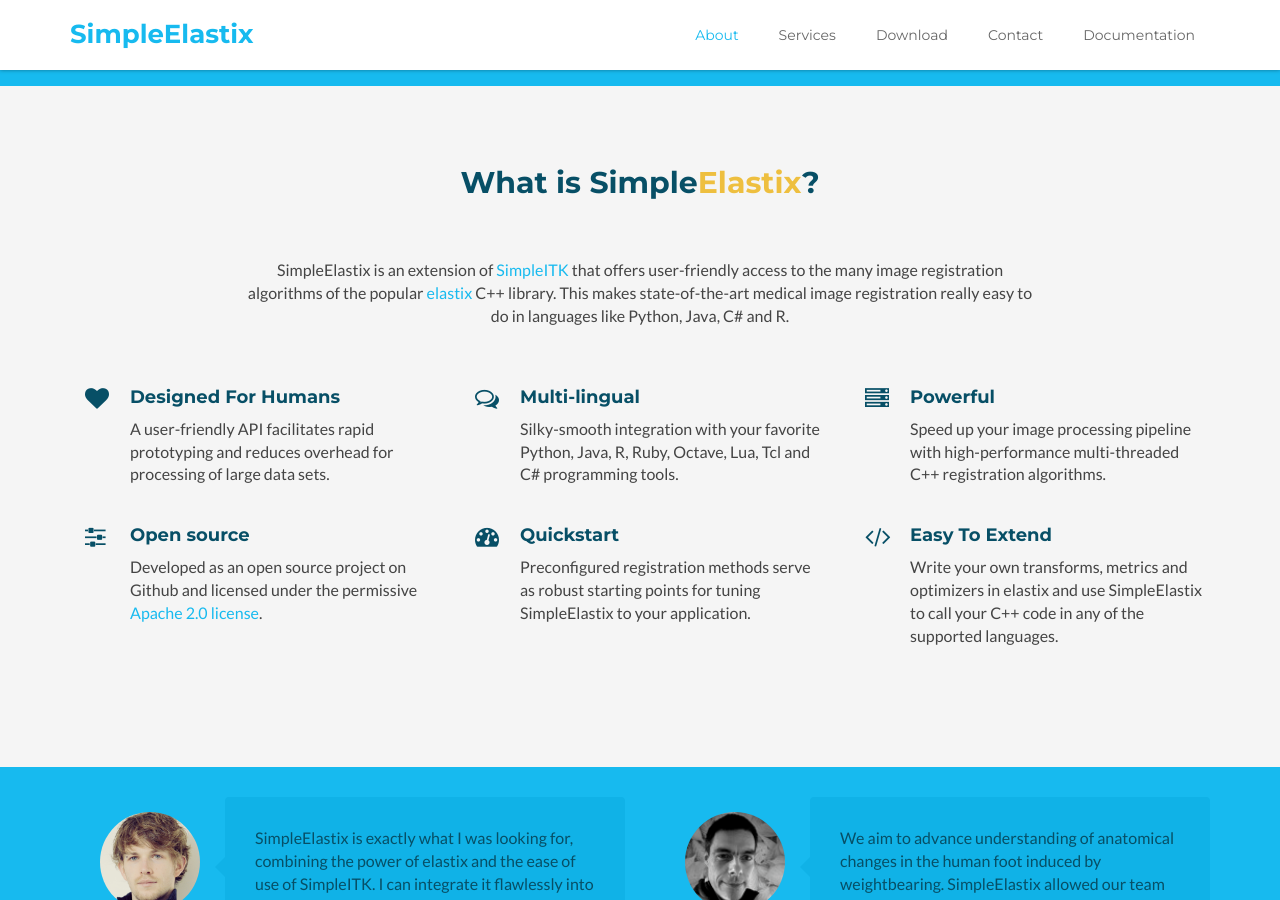
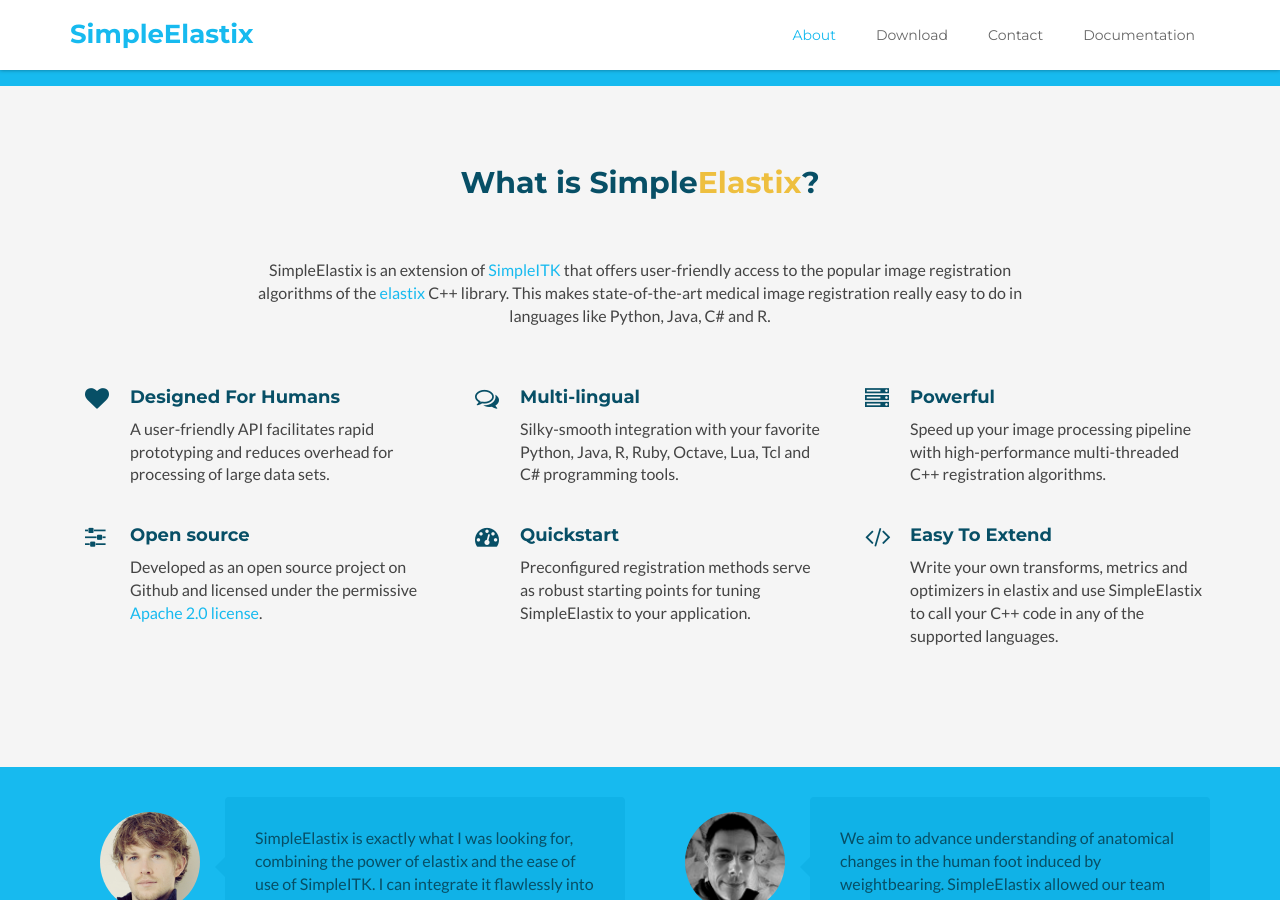
Before and after one commit to simpleelastix/simpleelastix, a Jekyll site: the page built from index.html, in a window 1280 px wide and 900 px high, scrolled down 698 px. Built offline with Jekyll 4.4.1, drawn with Linux system fonts in a browser that asks for light colours; grey boxes are pictures that could not be loaded.

Commit message:
ENH: Remove services section

```diff
--- a/_includes/about.html
+++ b/_includes/about.html
@@ -2,10 +2,7 @@
     <section id="about" class="about section">
         <div class="container">
             <h2 class="title text-center">What is Simple<span class="highlight">Elastix</span>?</h2>
-            <p class="intro text-center">SimpleElastix is an extension of <a href="http://www.simpleitk.org/">SimpleITK</a> that offers user-friendly access to the many image registration algorithms of the popular <a href="http://elastix.isi.uu.nl/">elastix</a> C++ library. This makes state-of-the-art medical image registration really easy to do in languages like Python, Java, C# and R.</p>
-
-
-
+            <p class="intro text-center">SimpleElastix is an extension of <a href="http://www.simpleitk.org/">SimpleITK</a> that offers user-friendly access to the popular image registration algorithms of the <a href="http://elastix.isi.uu.nl/">elastix</a> C++ library. This makes state-of-the-art medical image registration really easy to do in languages like Python, Java, C# and R.</p>
             <div class="row">
                 <div class="item col-md-4 col-sm-6 col-xs-12">
                     <div class="icon-holder">
--- a/_includes/header.html
+++ b/_includes/header.html
@@ -19,7 +19,6 @@
                 <ul class="nav navbar-nav">
                     <li class="active nav-item sr-only"><a class="scrollto" href="#promo">Home</a></li>
                     <li class="nav-item"><a class="scrollto" href="#about">About</a></li>
-                    <li class="nav-item"><a class="scrollto" href="#services">Services</a></li>
                     <li class="nav-item"><a class="scrollto" href="#download">Download</a></li>
                     <li class="nav-item"><a class="scrollto" href="#contact">Contact</a></li>
                     <li class="nav-item last"><a href="https://simpleelastix.readthedocs.org/" target="_blank">Documentation</i></a></li>
```
